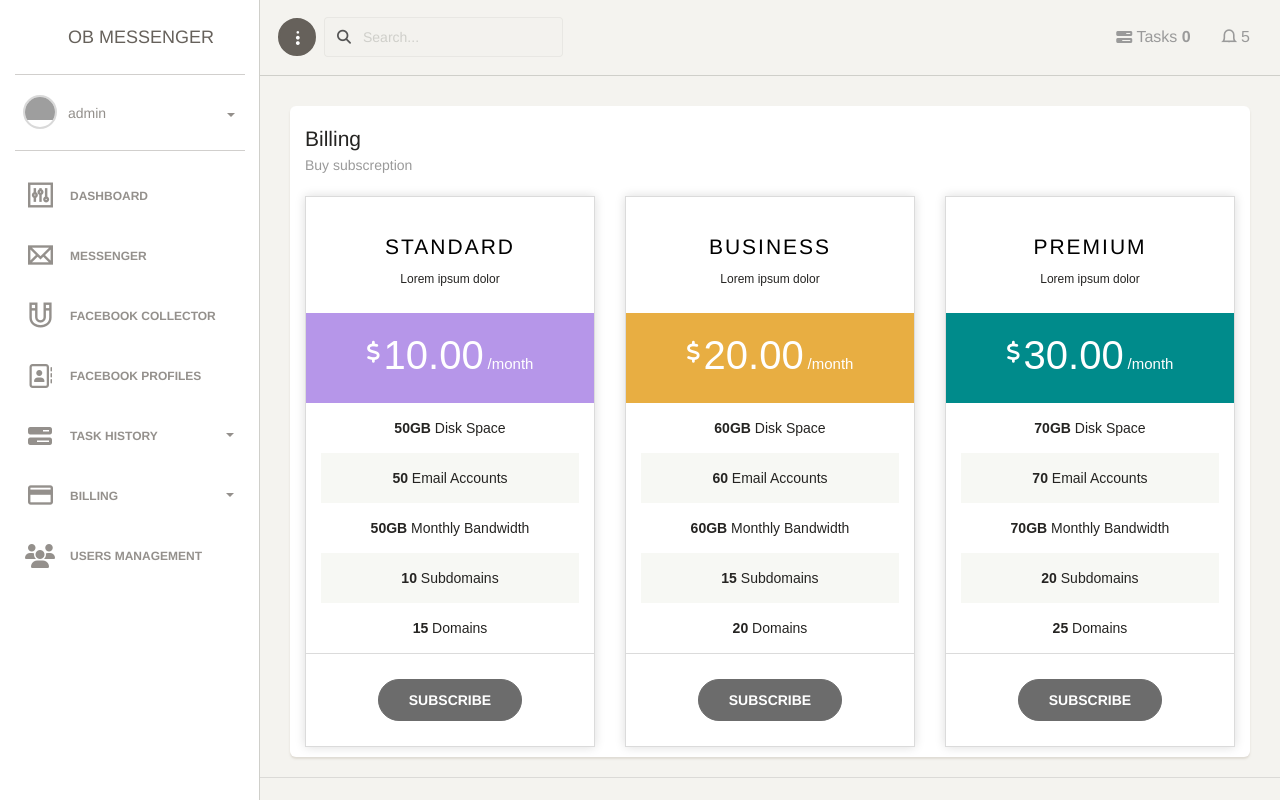
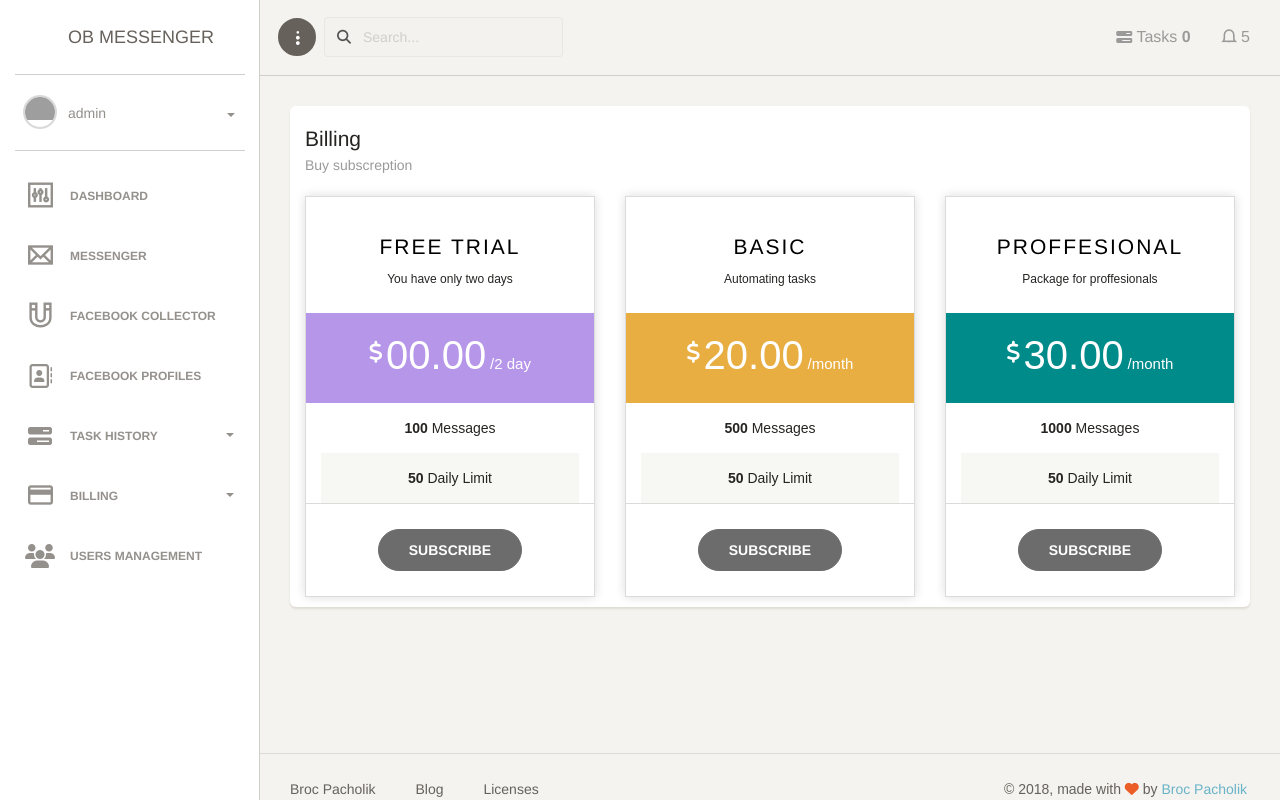
Before and after one commit to kahihia/fbmessenger, a Django app: page /billing/ in a window 1280 px wide. Run offline with Django 3.2, Linux system fonts and the light colour scheme; a user stored in the database is signed in; data comes from the database, SQL or seed files in the repository; parts of the project's set-up code (start-up, migrations or seed data) failed here and were passed over; some libraries are stand-ins or nearby versions; grey boxes are pictures that could not be loaded.

Commit message:
Subscription template changed to pricing. Added models.

```diff
--- a/fbautomation/userarea/models.py
+++ b/fbautomation/userarea/models.py
@@ -2,6 +2,7 @@ from django.db import models
 from django.dispatch import receiver
 from django.contrib.auth.models import User
 from django.db.models.signals import post_save
+from pinax.stripe.models import Plan
 import datetime
 
 
@@ -187,6 +188,44 @@ class GlobalSetting(models.Model):
     max_messages_day = models.IntegerField(default=50)
 
 
+class DefaultPlan(models.Model):
+    stripe_plan = models.OneToOneField(Plan, blank=True, null=True,
+                                       on_delete=models.SET_NULL)
+    message_limit = models.IntegerField()
+
+    COLOR_CHOICES = (
+        ('g', "green"),
+        ('y', "yellow"),
+        ('p', "purple"),
+    )
+    box_color = models.CharField(max_length=1, choices=COLOR_CHOICES,
+                                 blank=True, null=True, default="y")
+
+    def __str__(self):
+        return "{} {}".format(self.stripe_plan, self.message_limit)
+
+
+class UserPlan(models.Model):
+    user = models.OneToOneField(User, blank=True,
+                                null=True, on_delete=models.SET_NULL)
+    stripe_plan = models.ForeignKey(Plan, blank=True, null=True,
+                                    on_delete=models.SET_NULL)
+    messages_sent = models.IntegerField(default=0)
+    created_on = models.DateTimeField(default=datetime.datetime.now,
+                                      null=True, blank=True)
+
+
+    def exceeded_limit(self):
+        default_limit = DefaultPlan.objects.filter(stripe_plan=self.stripe_plan)[0]
+        if self.messages_sent >= default_limit:
+            return True
+        else:
+            return False
+
+    def __str__(self):
+        return "{} {} {}".format(self.user, self.stripe_plan, self.message_sent)
+
+
 
 
 
--- a/fbautomation/userarea/static/assets/js/app.js
+++ b/fbautomation/userarea/static/assets/js/app.js
@@ -412,6 +412,18 @@ $( document  ).ready(function() {
 
 
     app = {
+        subscribe: function (id){
+            console.log(id);
+            var form = document.querySelector('form[data-stripe-key]');
+              if (form === null) {
+                return;
+              }
+
+              $("#id_plan").val(id);
+              form.submit();
+
+        },
+
         show_swal: function (type, data){
             if(type == "new-account"){
 
--- a/fbautomation/userarea/templates/pricing.html
+++ b/fbautomation/userarea/templates/pricing.html
@@ -2,20 +2,17 @@
         <div class="col-md-4 col-sm-6">
             <div class="pricingTable purple">
                 <div class="pricingTable-header">
-                    <h3>Standard</h3>
-                    <span>Lorem ipsum dolor</span>
+                    <h3>Free trial</h3>
+                    <span>You have only two days</span>
                 </div>
                 <div class="pricing-plans">
-                    <span class="price-value"><i class="fa fa-usd"></i><span>10.00</span></span>
-                    <span class="month">/month</span>
+                    <span class="price-value"><i class="fa fa-usd"></i><span>00.00</span></span>
+                    <span class="month">/2 day</span>
                 </div>
                 <div class="pricingContent">
                     <ul>
-                        <li><b>50GB</b> Disk Space</li>
-                        <li><b>50</b> Email Accounts</li>
-                        <li><b>50GB</b> Monthly Bandwidth</li>
-                        <li><b>10</b> subdomains</li>
-                        <li><b>15</b> Domains</li>
+                        <li><b>100</b> Messages</li>
+                        <li><b>50</b> Daily limit</li>
                     </ul>
                 </div><!-- CONTENT BOX-->
                 <div class="pricingTable-sign-up">
@@ -26,8 +23,8 @@
 <div class="col-md-4 col-sm-6">
                     <div class="pricingTable yellow">
                         <div class="pricingTable-header">
-                            <h3>Business</h3>
-                            <span>Lorem ipsum dolor</span>
+                            <h3>Basic</h3>
+                            <span>Automating tasks</span>
                         </div>
                         <div class="pricing-plans">
                             <span class="price-value"><i class="fa fa-usd"></i><span>20.00</span></span>
@@ -35,11 +32,8 @@
                         </div>
                         <div class="pricingContent">
                             <ul>
-                                <li><b>60GB</b> Disk Space</li>
-                                <li><b>60</b> Email Accounts</li>
-                                <li><b>60GB</b> Monthly Bandwidth</li>
-                                <li><b>15</b> subdomains</li>
-                                <li><b>20</b> Domains</li>
+                                <li><b>500</b> Messages</li>
+                                <li><b>50</b> Daily limit</li>
                             </ul>
                         </div><!-- CONTENT BOX-->
                         <div class="pricingTable-sign-up">
@@ -51,8 +45,8 @@
 <div class="col-md-4 col-sm-6">
                     <div class="pricingTable green">
                         <div class="pricingTable-header">
-                            <h3>Premium</h3>
-                            <span>Lorem ipsum dolor</span>
+                            <h3>Proffesional</h3>
+                            <span>Package for proffesionals</span>
                         </div>
                         <div class="pricing-plans">
                             <span class="price-value"><i class="fa fa-usd"></i><span>30.00</span></span>
@@ -60,11 +54,8 @@
                         </div>
                         <div class="pricingContent">
                             <ul>
-                                <li><b>70GB</b> Disk Space</li>
-                                <li><b>70</b> Email Accounts</li>
-                                <li><b>70GB</b> Monthly Bandwidth</li>
-                                <li><b>20</b> subdomains</li>
-                                <li><b>25</b> Domains</li>
+                                <li><b>1000</b> Messages</li>
+                                <li><b>50</b> Daily limit</li>
                             </ul>
                         </div><!-- CONTENT BOX-->
                         <div class="pricingTable-sign-up">
--- a/fbautomation/userarea/views.py
+++ b/fbautomation/userarea/views.py
@@ -69,6 +69,7 @@ def index(request):
 
 
 def signup(request):
+    # TODO Rewrite this to generic View.
     if request.method == 'POST':
         form = SignupForm(request.POST)
         if form.is_valid():
@@ -76,6 +77,8 @@ def signup(request):
             username = form.cleaned_data.get('username')
             raw_password = form.cleaned_data.get('password1')
             user = authenticate(username=username, password=raw_password)
+
+            # Creating Stripe customer id.
             customers.create(user=user)
             login(request, user)
             return redirect('index')
--- a/requirements.txt
+++ b/requirements.txt
@@ -1,2 +1,6 @@
 django==1.11
 pillow
+pinax-stripe
+selenium
+celery
+mysqlclient
```
Also changed, not shown: fbautomation/userarea/admin.py (+11 -1 lines), fbautomation/userarea/templates/pinax/stripe/subscription_form.html (+39 -8 lines), fbautomation/userarea/migrations/0017_defaultplan_userplan.py (added), fbautomation/userarea/migrations/0018_userplan_created_on.py (added), fbautomation/userarea/migrations/0019_defaultplan_box_color.py (added), fbautomation/userarea/migrations/0020_auto_20180304_1546.py (added).
